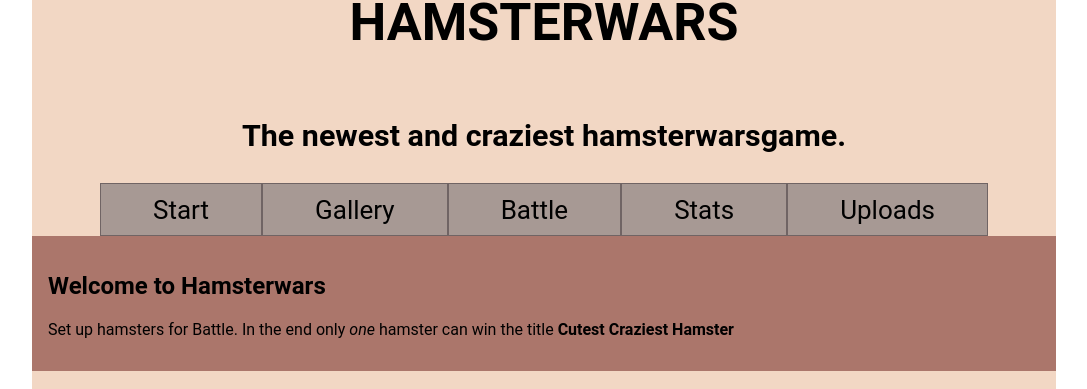
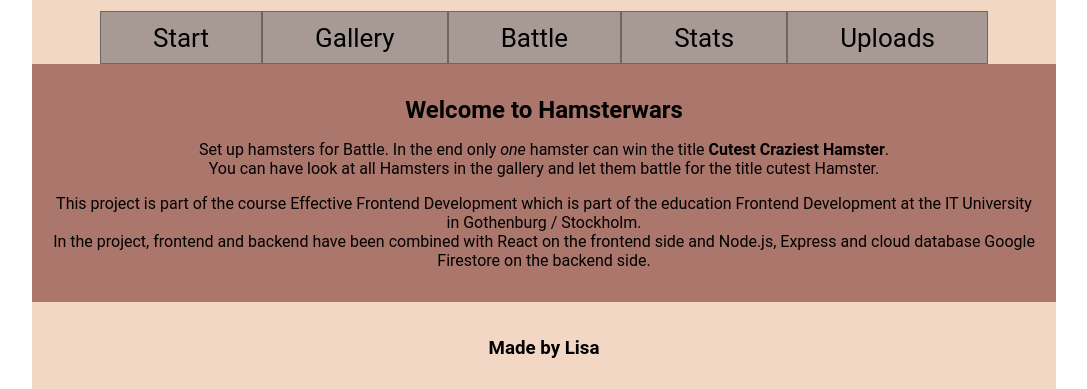
Before and after one commit to LisaBeverborg/hamsterwars-fullstack, a React (Create React App) app: page / in a window 1280 px wide. Shown: the part 343-732 px from the top of the page, without its empty margins (96-1183 px from the left). Built offline with nearby package versions, Linux system fonts and the light colour scheme.

Commit message:
Header update

```diff
--- a/src/components/Start.jsx
+++ b/src/components/Start.jsx
@@ -1,17 +1,30 @@
 import React from 'react';
+import styled from "styled-components";
 
 const Start = () => {
 
 
         return (
             <div>
-                <h2>Welcome to Hamsterwars</h2>
-                <p> Set up hamsters for Battle. In the end only <em>one</em> hamster can win the title <strong>Cutest Craziest Hamster</strong></p>
+                <Title>Welcome to Hamsterwars</Title>
+                <Text> Set up hamsters for Battle. In the end only <em>one</em> hamster can win the title <strong>Cutest Craziest Hamster</strong>. <br></br>
+                You can have look at all Hamsters in the gallery and let them battle for the title cutest Hamster.</Text>
+                <Text>This project is part of the course Effective Frontend Development which is part of the education Frontend Development
+                at the IT University in Gothenburg / Stockholm. <br></br>In the project, frontend and backend have been combined with React on
+                the frontend side and Node.js, Express and cloud database Google Firestore on the backend side.</Text>
             </div>
 
 
         )
     }
 
+    const Title = styled.h1`
+    font-size: 1.5em;
+    text-align: center;
+  `;
 
+  const Text = styled.p`
+  font-size: 1em;
+  text-align: center;
+`;
 export default Start;
--- a/src/components/Stats.css
+++ b/src/components/Stats.css
@@ -20,7 +20,7 @@
     box-shadow: 0 8px 12px 0 rgba(0,0,0,0.2);
     width: 30%;
     border-radius: 10px;
-    background-color: #48D1CC;
+    background-color: #F2d7c4;
 }
 
 .stats-total{
@@ -31,5 +31,5 @@
     flex-direction: column;
     box-shadow: 0 8px 12px 0 rgba(0,0,0,0.2);
     border-radius: 10px;
-    background-color: #48D1CC;
+    background-color: #F2d7c4;
 }
```
Also changed, not shown: src/assets/hamster-header.png (added).
